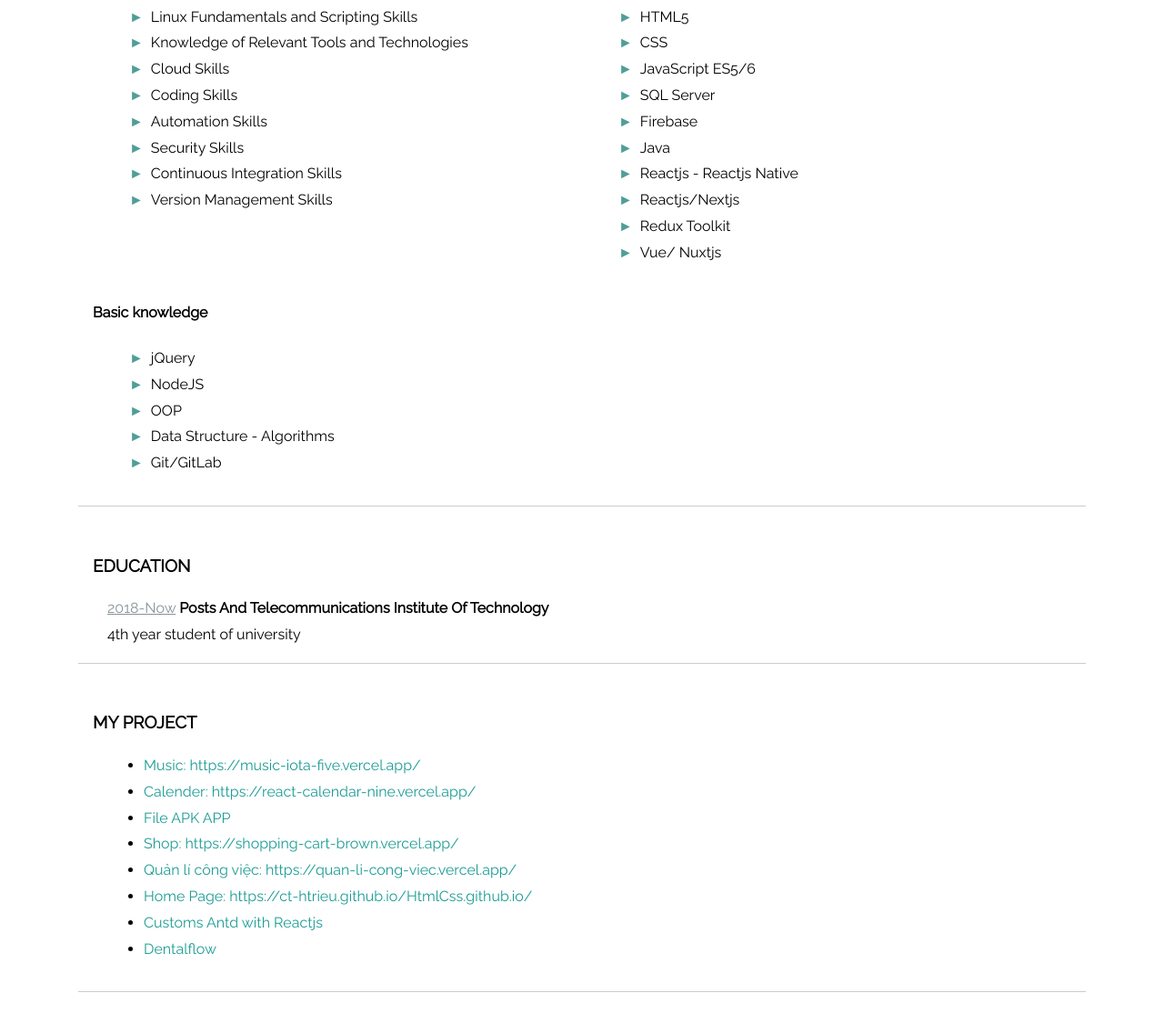
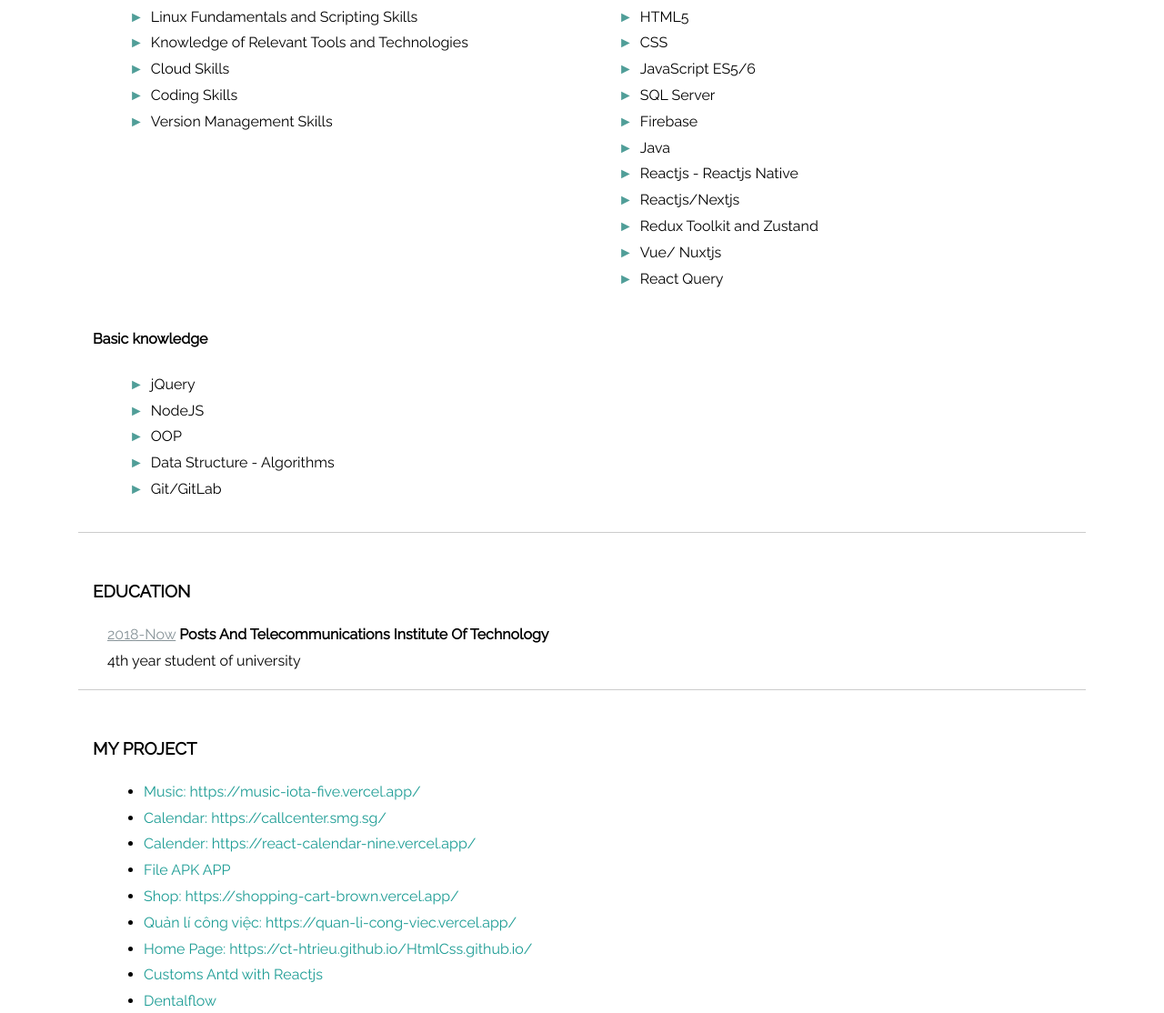
Before and after one commit to CT-HTrieu/CV-Html, a plain HTML site: page index.html in a window 1280 px wide. Shown: the part 1660-2774 px from the top of the page at 91% size. Drawn offline with Linux system fonts and the light colour scheme.

Commit message:
update:cv

```diff
--- a/index.html
+++ b/index.html
@@ -126,9 +126,9 @@
               <li>Knowledge of Relevant Tools and Technologies</li>
               <li>Cloud Skills</li>
               <li>Coding Skills</li>
-              <li>Automation Skills</li>
-              <li>Security Skills</li>
-              <li>Continuous Integration Skills</li>
+              <!-- <li>Automation Skills</li> -->
+              <!-- <li>Security Skills</li> -->
+              <!-- <li>Continuous Integration Skills</li> -->
               <li>Version Management Skills</li>
             </ul>
           </div>
@@ -143,8 +143,9 @@
               <li>Java</li>
               <li>Reactjs - Reactjs Native</li>
               <li>Reactjs/Nextjs</li>
-              <li>Redux Toolkit</li>
+              <li>Redux Toolkit and Zustand</li>
               <li>Vue/ Nuxtjs</li>
+              <li>React Query</li>
             </ul>
           </div>
           <div class="column">
@@ -180,6 +181,11 @@
             <li>
               <a href="https://music-iota-five.vercel.app/" target="_blank"
                 >Music: https://music-iota-five.vercel.app/</a
+              >
+            </li>
+            <li>
+              <a href="https://callcenter.smg.sg/" target="_blank"
+                >Calendar: https://callcenter.smg.sg/</a
               >
             </li>
             <li>
```
